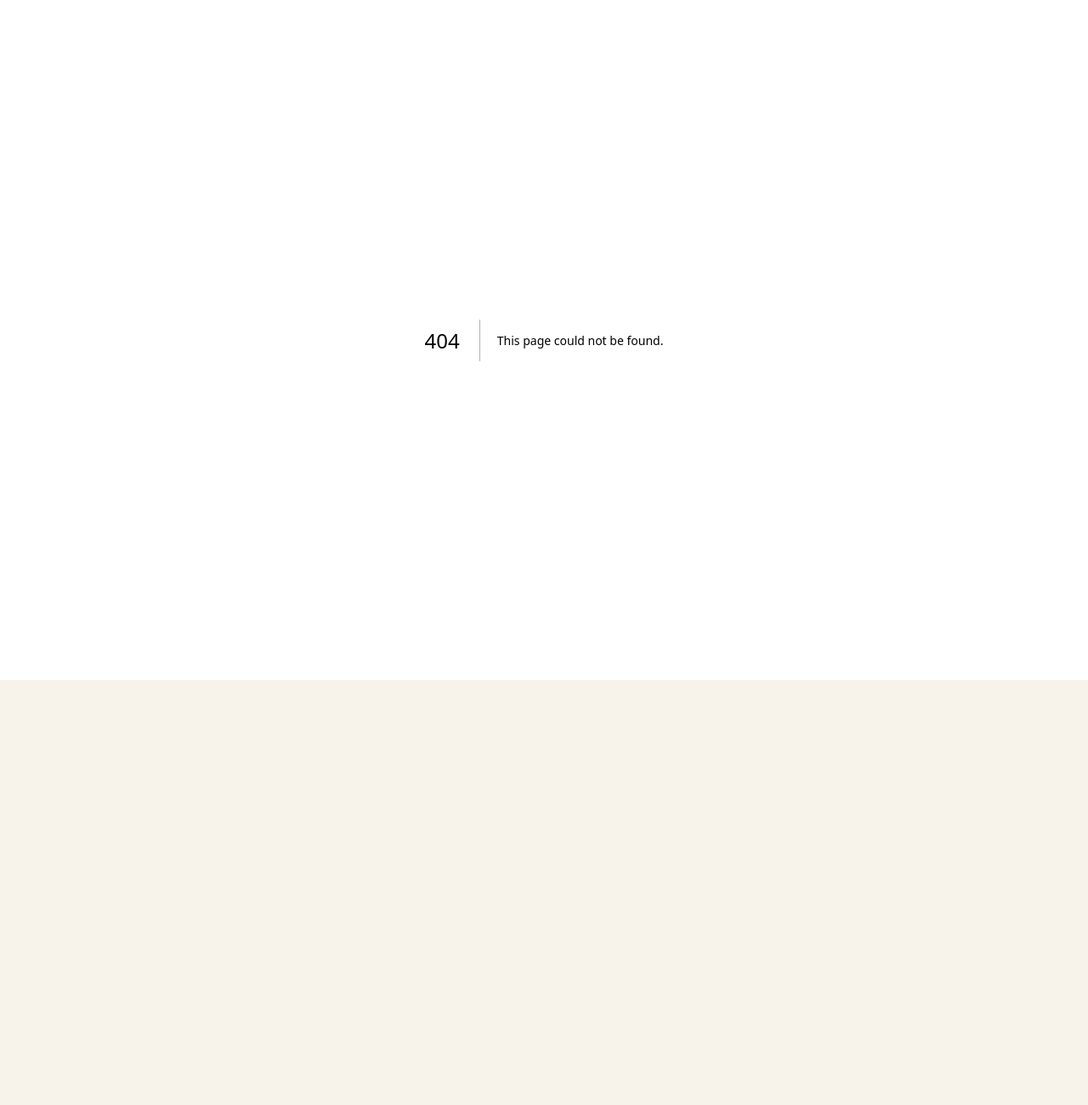
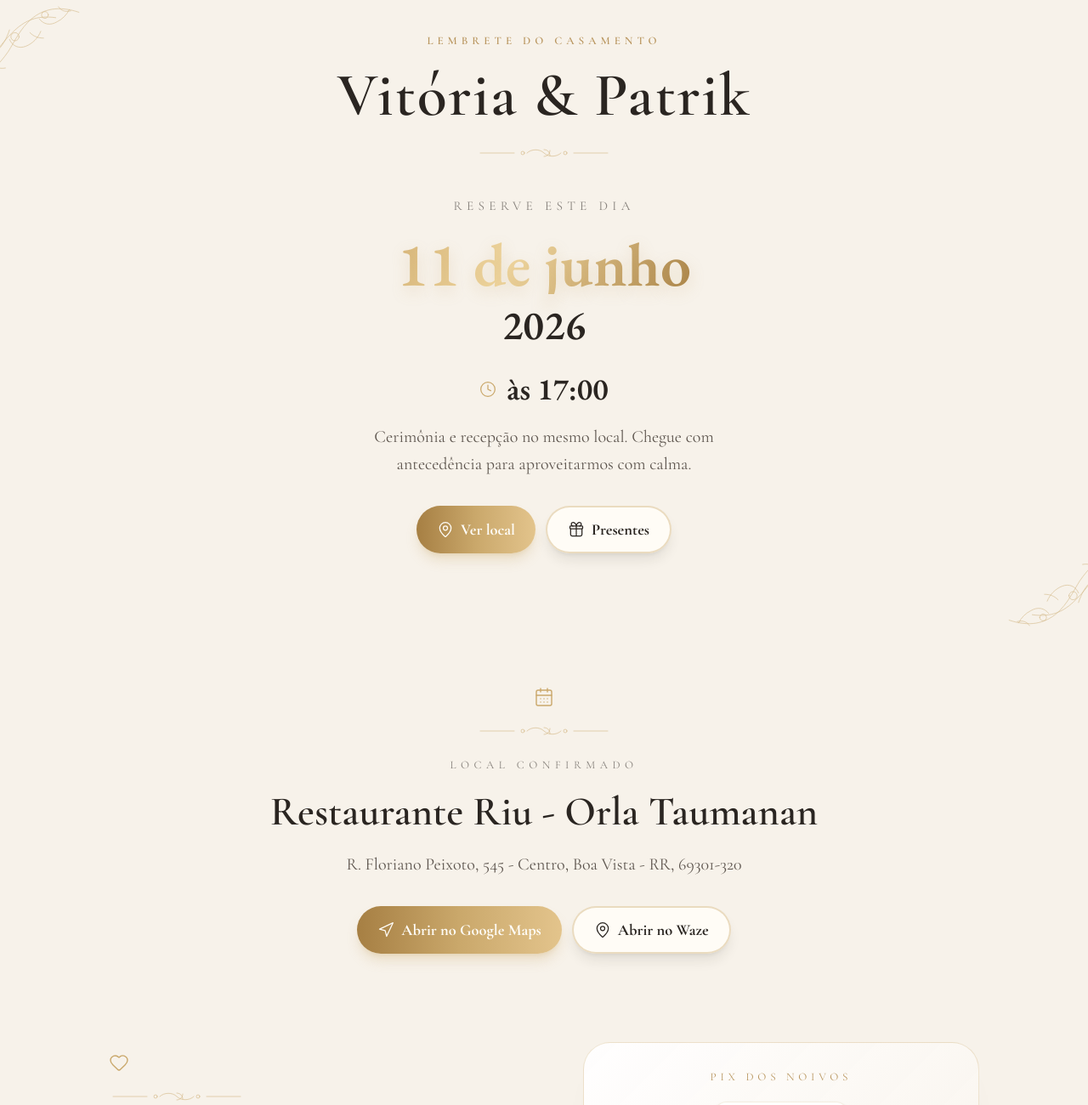
Before and after one commit to patrikcoelho/convite, a Next.js app: page /lembrete in a window 1280 px wide. Before the commit this address had no page. Shown: the top 1300 px of the page at 85% size. Before the commit the page ends 800 px from the top, so only its background shows below. Built offline with nearby package versions, Linux system fonts and the light colour scheme.

Commit message:
Add wedding reminder page with Pix gift details

```diff
--- /dev/null
+++ b/app/lembrete/page.tsx
@@ -0,0 +1,12 @@
+import type { Metadata } from "next";
+import WeddingReminderPage from "@/components/WeddingReminderPage";
+
+export const metadata: Metadata = {
+  title: "Lembrete do Casamento | Vitória & Patrik",
+  description:
+    "Lembrete do casamento de Vitória e Patrik com dia, horário, local e informações sobre presentes via Pix.",
+};
+
+export default function ReminderPage() {
+  return <WeddingReminderPage />;
+}
--- /dev/null
+++ b/components/WeddingReminderPage.tsx
@@ -0,0 +1,221 @@
+"use client";
+
+import Image from "next/image";
+import Link from "next/link";
+import { motion } from "framer-motion";
+import { CalendarDays, Check, Clock, Copy, Gift, Heart, MapPin, Navigation } from "lucide-react";
+import { useEffect, useRef, useState } from "react";
+import { FloralCorner, OrnamentalDivider } from "@/components/DecorativeSvgs";
+
+const address = "R. Floriano Peixoto, 545 - Centro, Boa Vista - RR, 69301-320";
+const mapsLink = `https://www.google.com/maps/search/?api=1&query=${encodeURIComponent(address)}`;
+const wazeLink = `https://waze.com/ul?q=${encodeURIComponent(address)}&navigate=yes`;
+const pixKey = "presenteie@patrikevitoria.com.br";
+
+const fadeUp = {
+  hidden: { opacity: 0, y: 22 },
+  visible: { opacity: 1, y: 0 },
+};
+
+export default function WeddingReminderPage() {
+  const [copyStatus, setCopyStatus] = useState<"idle" | "success" | "error">("idle");
+  const timeoutRef = useRef<ReturnType<typeof setTimeout> | null>(null);
+
+  useEffect(() => {
+    return () => {
+      if (timeoutRef.current) {
+        clearTimeout(timeoutRef.current);
+      }
+    };
+  }, []);
+
+  async function handleCopy() {
+    setCopyStatus("idle");
+
+    try {
+      await navigator.clipboard.writeText(pixKey);
+      setCopyStatus("success");
+    } catch {
+      setCopyStatus("error");
+    } finally {
+      if (timeoutRef.current) {
+        clearTimeout(timeoutRef.current);
+      }
+      timeoutRef.current = setTimeout(() => setCopyStatus("idle"), 2400);
+    }
+  }
+
+  return (
+    <div className="min-h-screen overflow-hidden bg-champagne text-ink">
+      <main>
+        <section className="relative px-5 py-8 sm:px-8 sm:py-10 lg:min-h-[92svh]">
+          <div className="pointer-events-none absolute inset-0 opacity-80">
+            <FloralCorner className="absolute -left-12 -top-8" />
+            <FloralCorner className="absolute -bottom-10 -right-12 rotate-180" />
+          </div>
+
+          <motion.div
+            initial="hidden"
+            animate="visible"
+            transition={{ staggerChildren: 0.12 }}
+            className="relative mx-auto flex max-w-5xl flex-col"
+          >
+            <motion.div variants={fadeUp} className="text-center">
+              <p className="text-xs font-semibold uppercase tracking-[0.38em] text-gold-muted">
+                Lembrete do casamento
+              </p>
+              <h1 className="mt-5 text-5xl font-semibold leading-[0.98] tracking-wide text-ink sm:text-7xl">
+                <span className="block sm:inline">Vitória &</span>
+                <span className="block sm:inline"> Patrik</span>
+              </h1>
+              <OrnamentalDivider className="mx-auto mt-5" />
+            </motion.div>
+
+            <motion.div
+              variants={fadeUp}
+              className="mx-auto mt-10 w-full max-w-3xl text-center"
+            >
+              <div>
+                <p className="text-sm uppercase tracking-[0.35em] text-ink/55">
+                  Reserve este dia
+                </p>
+                <div className="mt-5">
+                  <p className="date-serif gold-foil text-5xl font-semibold leading-none sm:text-7xl">
+                    11 de junho
+                  </p>
+                  <p className="date-serif mt-3 text-5xl font-semibold leading-none text-ink">
+                    2026
+                  </p>
+                </div>
+                <div className="mt-8 flex flex-col items-center gap-5">
+                  <div className="flex items-center gap-3">
+                    <Clock className="h-5 w-5 text-gold" strokeWidth={1.5} />
+                    <span className="date-serif text-4xl font-semibold text-ink">às 17:00</span>
+                  </div>
+                  <p className="mx-auto max-w-[17rem] text-lg leading-relaxed text-ink-soft sm:max-w-md sm:text-xl">
+                    Cerimônia e recepção no mesmo local. Chegue com antecedência para
+                    aproveitarmos com calma.
+                  </p>
+                </div>
+              </div>
+            </motion.div>
+
+            <motion.div
+              variants={fadeUp}
+              className="mt-8 flex flex-col items-center justify-center gap-3 sm:flex-row"
+            >
+              <Link href="#local" className="btn-primary w-full sm:w-auto">
+                <MapPin className="mr-2 h-5 w-5" strokeWidth={1.5} />
+                Ver local
+              </Link>
+              <Link href="#presentes" className="btn-secondary w-full sm:w-auto">
+                <Gift className="mr-2 h-5 w-5" strokeWidth={1.5} />
+                Presentes
+              </Link>
+            </motion.div>
+          </motion.div>
+        </section>
+
+        <section id="local" className="relative px-5 py-14 sm:px-8 sm:py-18">
+          <motion.div
+            initial={{ opacity: 0, y: 22 }}
+            whileInView={{ opacity: 1, y: 0 }}
+            viewport={{ once: true, amount: 0.35 }}
+            transition={{ duration: 0.75, ease: "easeOut" }}
+            className="mx-auto max-w-3xl text-center"
+          >
+            <CalendarDays className="mx-auto h-6 w-6 text-gold" strokeWidth={1.4} />
+            <OrnamentalDivider className="mx-auto mt-4" />
+            <p className="mt-5 text-xs uppercase tracking-[0.42em] text-ink/55">
+              Local confirmado
+            </p>
+            <h2 className="mt-4 text-4xl font-semibold leading-tight text-ink sm:text-5xl">
+              Restaurante Riu - Orla Taumanan
+            </h2>
+            <p className="mx-auto mt-4 max-w-xl text-xl leading-relaxed text-ink-soft">
+              {address}
+            </p>
+            <div className="mt-8 flex flex-col gap-3 sm:flex-row sm:justify-center">
+              <a href={mapsLink} target="_blank" rel="noreferrer" className="btn-primary">
+                <Navigation className="mr-2 h-5 w-5" strokeWidth={1.5} />
+                Abrir no Google Maps
+              </a>
+              <a href={wazeLink} target="_blank" rel="noreferrer" className="btn-secondary">
+                <MapPin className="mr-2 h-5 w-5" strokeWidth={1.5} />
+                Abrir no Waze
+              </a>
+            </div>
+          </motion.div>
+        </section>
+
+        <section id="presentes" className="relative px-5 pb-16 pt-8 sm:px-8 sm:pb-20">
+          <motion.div
+            initial={{ opacity: 0, y: 22 }}
+            whileInView={{ opacity: 1, y: 0 }}
+            viewport={{ once: true, amount: 0.25 }}
+            transition={{ duration: 0.75, ease: "easeOut" }}
+            className="mx-auto grid max-w-5xl items-center gap-10 lg:grid-cols-[1fr_0.9fr]"
+          >
+            <div className="text-center lg:text-left">
+              <Heart className="mx-auto h-6 w-6 text-gold lg:mx-0" strokeWidth={1.4} />
+              <OrnamentalDivider className="mx-auto mt-4 lg:mx-0" />
+              <p className="mt-5 text-xs uppercase tracking-[0.42em] text-ink/55">
+                Sobre os presentes
+              </p>
+              <h2 className="mt-4 text-4xl font-semibold leading-tight text-ink sm:text-5xl">
+                Não criamos lista de presentes
+              </h2>
+              <p className="mt-5 text-xl leading-relaxed text-ink-soft">
+                Para deixar tudo mais simples, escolhemos receber os presentes em formato de Pix.
+                Se desejar nos presentear, sua contribuição será recebida com muito carinho para
+                nossa nova vida juntos.
+              </p>
+            </div>
+
+            <div className="lux-card px-7 py-8 text-center sm:px-9">
+              <p className="text-xs uppercase tracking-[0.36em] text-gold-muted">
+                Pix dos noivos
+              </p>
+              <div className="mx-auto mt-5 flex h-40 w-40 items-center justify-center rounded-2xl border border-gold/20 bg-white/90 shadow-sm">
+                <Image
+                  src="/qrcode-pix.png"
+                  alt="QR Code Pix para presente"
+                  width={148}
+                  height={148}
+                  className="h-36 w-36"
+                />
+              </div>
+              <p className="mt-4 text-base text-ink-soft">Escaneie o QR Code ou copie a chave.</p>
+              <div className="mt-5 flex flex-col items-stretch gap-3 sm:flex-row">
+                <input
+                  readOnly
+                  value={pixKey}
+                  className="input-base min-w-0 flex-1 text-center sm:text-left"
+                  aria-label="Chave Pix dos noivos"
+                />
+                <button
+                  type="button"
+                  onClick={handleCopy}
+                  className="btn-secondary px-5"
+                  aria-label="Copiar chave Pix"
+                >
+                  {copyStatus === "success" ? (
+                    <Check className="mr-2 h-5 w-5" strokeWidth={1.6} />
+                  ) : (
+                    <Copy className="mr-2 h-5 w-5" strokeWidth={1.6} />
+                  )}
+                  {copyStatus === "success" ? "Copiado" : "Copiar"}
+                </button>
+              </div>
+              {copyStatus === "error" ? (
+                <p className="mt-3 text-sm text-red-600/90" role="alert">
+                  Não foi possível copiar a chave Pix.
+                </p>
+              ) : null}
+            </div>
+          </motion.div>
+        </section>
+      </main>
+    </div>
+  );
+}
```
